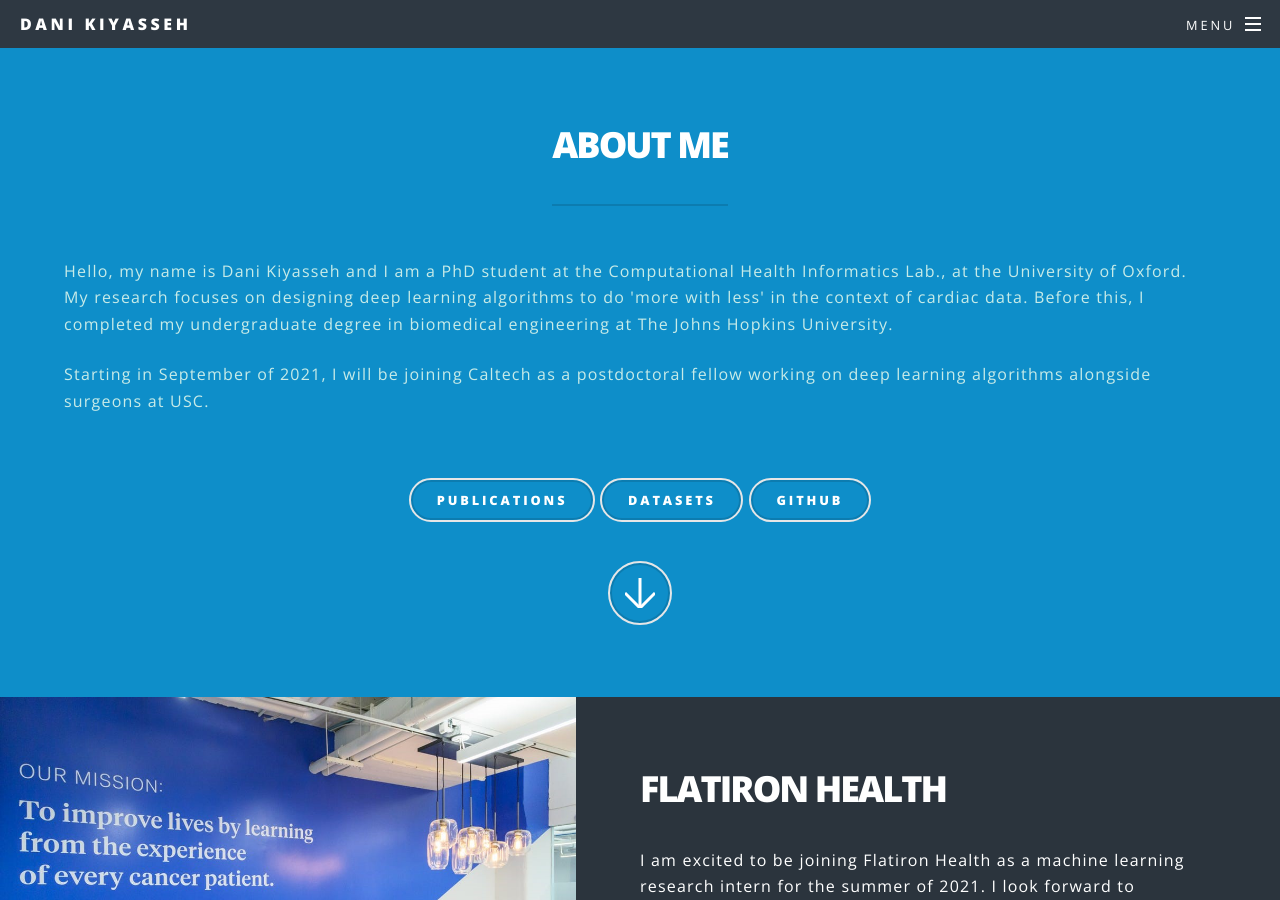
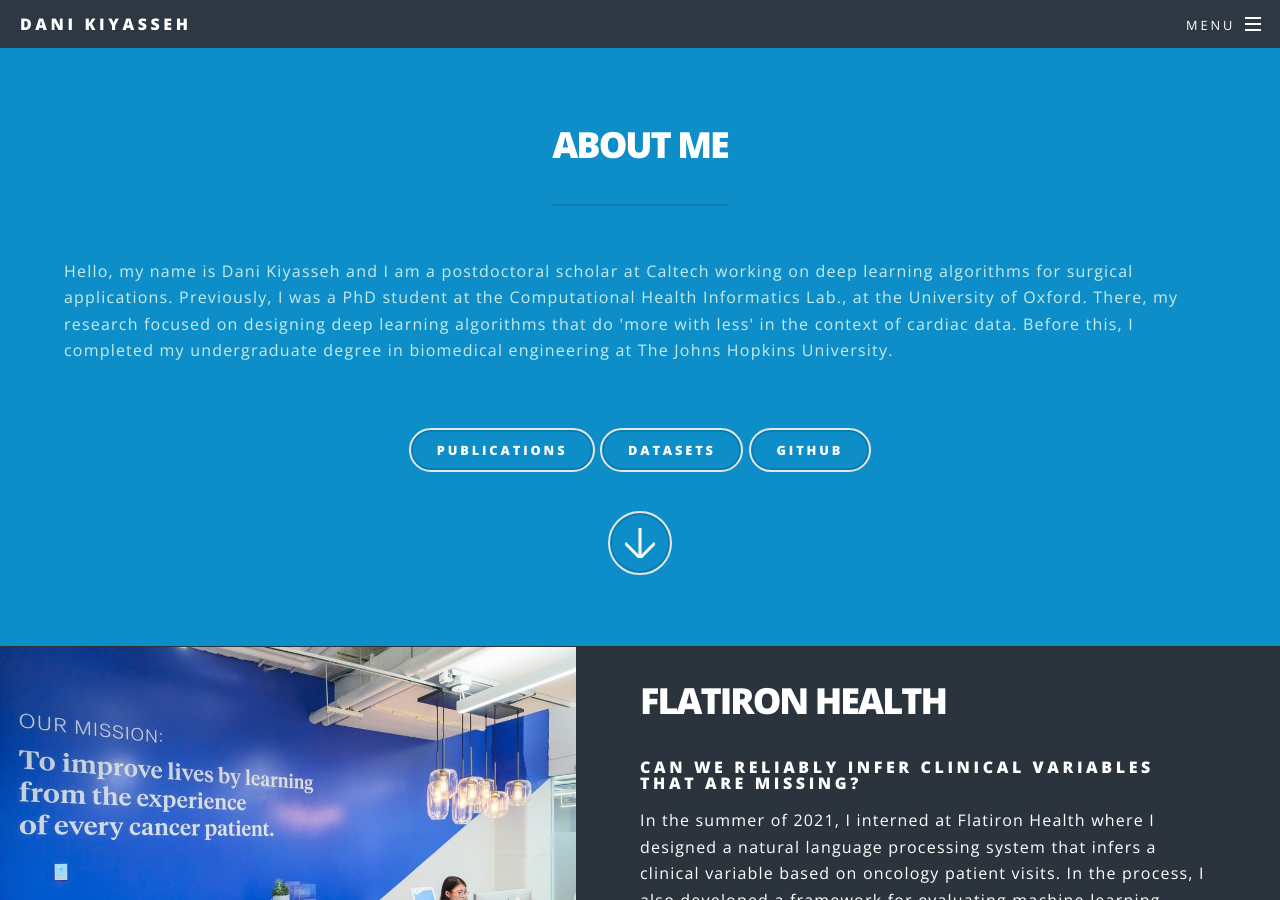
Before and after one commit to danikiyasseh/danikiyasseh.github.io, a Jekyll site: the page index.html, which Jekyll copies as it is, in a window 1280 px wide and 900 px high, scrolled down 874 px. Built offline with Jekyll 4.4.1, drawn with Linux system fonts in a browser that asks for light colours; comment, search, counter and statistics services are not loaded; some of the changed text lies outside the part shown.

Commit message:
Update index.html

```diff
--- a/index.html
+++ b/index.html
@@ -85,13 +85,10 @@
 								<h2>About Me<br />
 								</h2>
 								<p style="text-align:left;">
-								Hello, my name is Dani Kiyasseh and I am a PhD student at the <a href="http://www.robots.ox.ac.uk/~davidc/" target="_blank">
-								Computational Health Informatics Lab.</a>, at the University of Oxford. My research focuses on designing deep learning algorithms
-								to do 'more with less' in the context of cardiac data. Before this, I completed my undergraduate degree in biomedical engineering at The Johns Hopkins University.
-								</p>
-
-								<p style="text-align:left;">
-								Starting in September of 2021, I will be joining Caltech as a postdoctoral fellow working on deep learning algorithms alongside surgeons at USC.
+								Hello, my name is Dani Kiyasseh and I am a postdoctoral scholar at Caltech working on deep learning algorithms for surgical applications.
+								Previously, I was a PhD student at the <a href="http://www.robots.ox.ac.uk/~davidc/" target="_blank">
+								Computational Health Informatics Lab.</a>, at the University of Oxford. There, my research focused on designing deep learning algorithms
+								that do 'more with less' in the context of cardiac data. Before this, I completed my undergraduate degree in biomedical engineering at The Johns Hopkins University.
 								</p>
 							</header>
 
@@ -114,9 +111,9 @@
 					<section class="spotlight">
 			        		<div class="image"><img src="images/flatiron.jpg" alt="Ox" /></div><div class="content">
 			        		<h2><a href="https://flatiron.com/">Flatiron Health</a></h2>
-<!-- 						<h1>Can we teach algorithms to do 'more with less'?</h1> -->
-						<p> I am excited to be joining Flatiron Health as a machine learning research intern for the summer of 2021.
-						    I look forward to contributing to their machine learning endeavours as part of their mission to improve cancer care.
+ 						<h1>Can we reliably infer clinical variables that are missing?</h1>
+						<p> In the summer of 2021, I interned at Flatiron Health where I designed a natural language processing system that infers a clinical variable based on oncology patient visits.
+						    In the process, I also developed a framework for evaluating machine learning models in the absence of ground-truth labels.
 						</p>
 			        		</div>
 			        	</section>
```
Also changed, not shown: other parts of index.html (+3 -1 lines).
